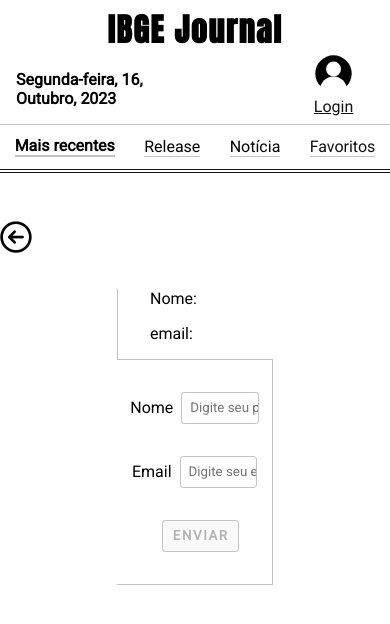
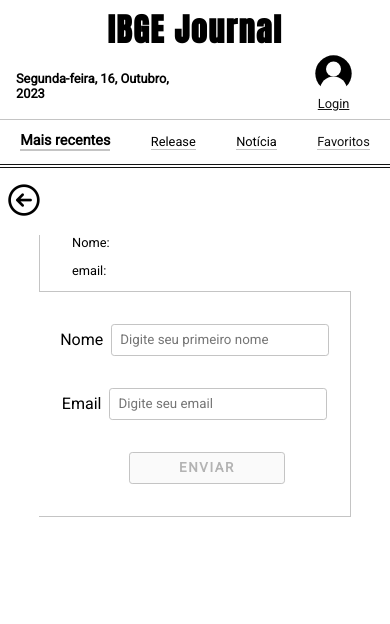
Before and after one commit to Junior-Piovesan/ibge-journal, a React (Vite) app: page /profile in a window 390 px wide. Shown: the top 624 px of the page. Built offline with nearby package versions, Linux system fonts and the light colour scheme.

Commit message:
FEAT:estilizado globalmente para o tamanho 790px

```diff
--- a/src/App.css
+++ b/src/App.css
@@ -2,6 +2,7 @@
   display: flex;
   justify-content: center;
 }
+
 .global-container {
   width: 80%;
 }
--- a/src/components/Filters/filter.module.css
+++ b/src/components/Filters/filter.module.css
@@ -25,3 +25,13 @@
   color: var(--preto);
   text-decoration: none;
 }
+
+@media (max-width : 790px) {
+  .label {
+    font-size: 0.8rem;
+  }
+  .labelcheck {
+    font-size: 0.9rem;
+
+  }
+}
--- a/src/components/back/Back.tsx
+++ b/src/components/back/Back.tsx
@@ -1,4 +1,4 @@
-import { Link, Route } from 'react-router-dom';
+import { Link } from 'react-router-dom';
 
 import backIcon from '../../assets/backIcon.png';
 
--- a/src/components/footer/footer.module.css
+++ b/src/components/footer/footer.module.css
@@ -27,3 +27,14 @@
   color: var(--preto);
   text-decoration: underline var(--cinza)
 }
+
+@media (max-width : 790px ) {
+  .button {
+    font-size: 0.7rem;
+    width: 40%;
+  }
+
+  .link {
+    font-size: 0.9rem;
+  }
+}
--- a/src/components/newsCard/NewsCard.tsx
+++ b/src/components/newsCard/NewsCard.tsx
@@ -74,8 +74,6 @@
           Ler notícia aqui
         </a>
 
-        {/* <span>{newInfo.editorias}</span> */}
-
         {user === '' ? (
           <p>Faça login para favoritar a notícia.</p>
         ) : (
--- a/src/components/newsCard/newsCard.module.css
+++ b/src/components/newsCard/newsCard.module.css
@@ -86,7 +86,7 @@
 }
 
 .imageFavorite {
-width: 100%;
+  width: 100%;
 }
 
 .link {
@@ -164,5 +164,37 @@
 }
 
 @media (max-width: 790px) {
+  .card, .cardSmall {
+    border-bottom: 6px double var(--cinza);
+    margin: 1rem 0 1rem 0;
+    width: 100%;
+  }
 
+  .titleSmalls,.title {
+    font-size: 1rem;
+  }
+
+  .articleSmalls,.article {
+    width: 90%;
+    margin-bottom: 1rem;
+  }
+
+  .imageContainerSmall.imageContainer {
+    width: 80%;
+  }
+
+
+  .newInfoContainerSmalls,.newInfoContainer {
+    align-items: baseline;
+    height: 7rem;
+    flex-direction: column;
+    margin-top: 1rem;
+    margin-bottom: 1rem;
+    padding-left: 1rem;
+    width: 100%;
+  }
+
+  .buttonfavorite{
+    width: 5%;
+  }
 }
--- a/src/components/profileForm/profileFrom.module.css
+++ b/src/components/profileForm/profileFrom.module.css
@@ -46,3 +46,13 @@
 .button:active {
   background-color: var(--branco);
 }
+
+@media (max-width: 790px) {
+    .container {
+      width: 80%;
+    }
+
+    .input {
+      width: 70%;
+    }
+}
--- a/src/index.css
+++ b/src/index.css
@@ -16,3 +16,12 @@
 h1 {
   font-size: 1.4rem;
 }
+
+@media (max-width: 790px) {
+  h1{
+    font-size: 1rem;
+  }
+   p,span,a {
+    font-size: 0.8rem;
+   }
+}
--- a/src/pages/favorites/Favorites.tsx
+++ b/src/pages/favorites/Favorites.tsx
@@ -9,7 +9,9 @@
   const { favorites, user } = useSelector((state:ReduxState) => state.userReducer);
   return (
     <section className={ styles.container }>
-      <Back route="/" />
+      <div className={ styles.backContainer }>
+        <Back route="/" />
+      </div>
 
       {user === '' && <h1 className={ styles.title }> Faça o Login.</h1>}
 
@@ -18,12 +20,15 @@
           <h1
             className={ styles.title }
           >
-            {`Olá ${user}, Você tem ${favorites.length} notícias favoritas.`}
+            {favorites.length > 1 && (
+              `Olá ${user}, Você tem ${favorites.length} notícias favoritas.`)}
 
+            {favorites.length <= 1 && (
+              `Olá ${user}, Você tem ${favorites.length} notícia favorita.`)}
           </h1>
           <div className={ styles.cardsContainer }>
-            {favorites.map((news) => (
-              <NewsCard key={ news.id } newInfo={ news } />
+            {favorites.map((news, index) => (
+              <NewsCard key={ news.id } newInfo={ news } index={ index } />
             ))}
           </div>
         </>
--- a/src/pages/favorites/favorites.module.css
+++ b/src/pages/favorites/favorites.module.css
@@ -8,6 +8,7 @@
 .title {
   text-align: center;
   width: 100%;
+  margin-top: 1rem;
 }
 
 .cardsContainer {
@@ -16,3 +17,8 @@
   justify-content: center;
   width: 100%;
 }
+
+.backContainer {
+  padding-left: 1rem;
+  display: flex;
+}
--- a/src/pages/profile/profile.module.css
+++ b/src/pages/profile/profile.module.css
@@ -24,3 +24,18 @@
   margin-left: 2rem ;
   margin-bottom: 1em;
 }
+
+@media (max-width: 790px) {
+  .container {
+    margin-top: 1rem;
+  }
+
+  .userInfoContainer {
+    width: 80%;
+  }
+
+  .backContainer {
+    margin-left: 1rem;
+    margin-bottom: 1rem;
+  }
+}
```
